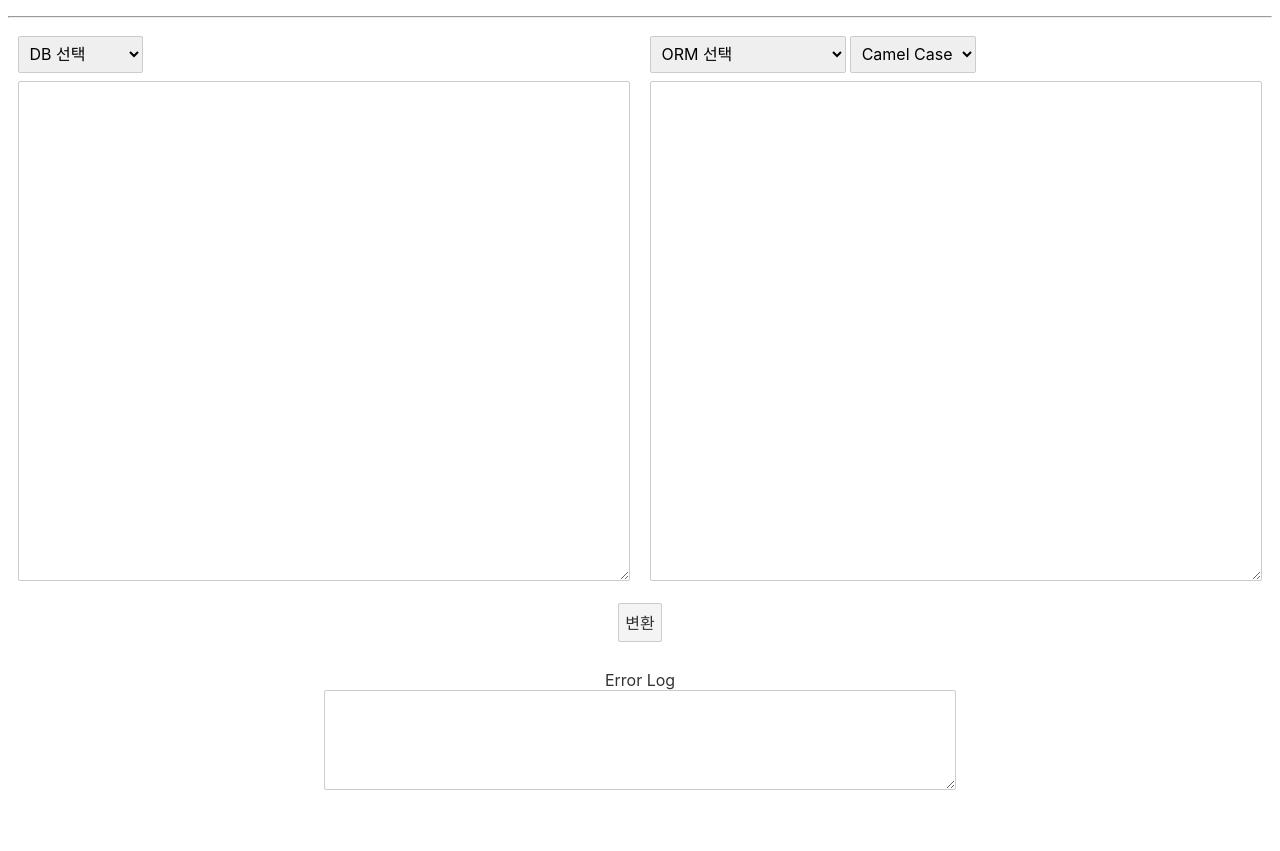
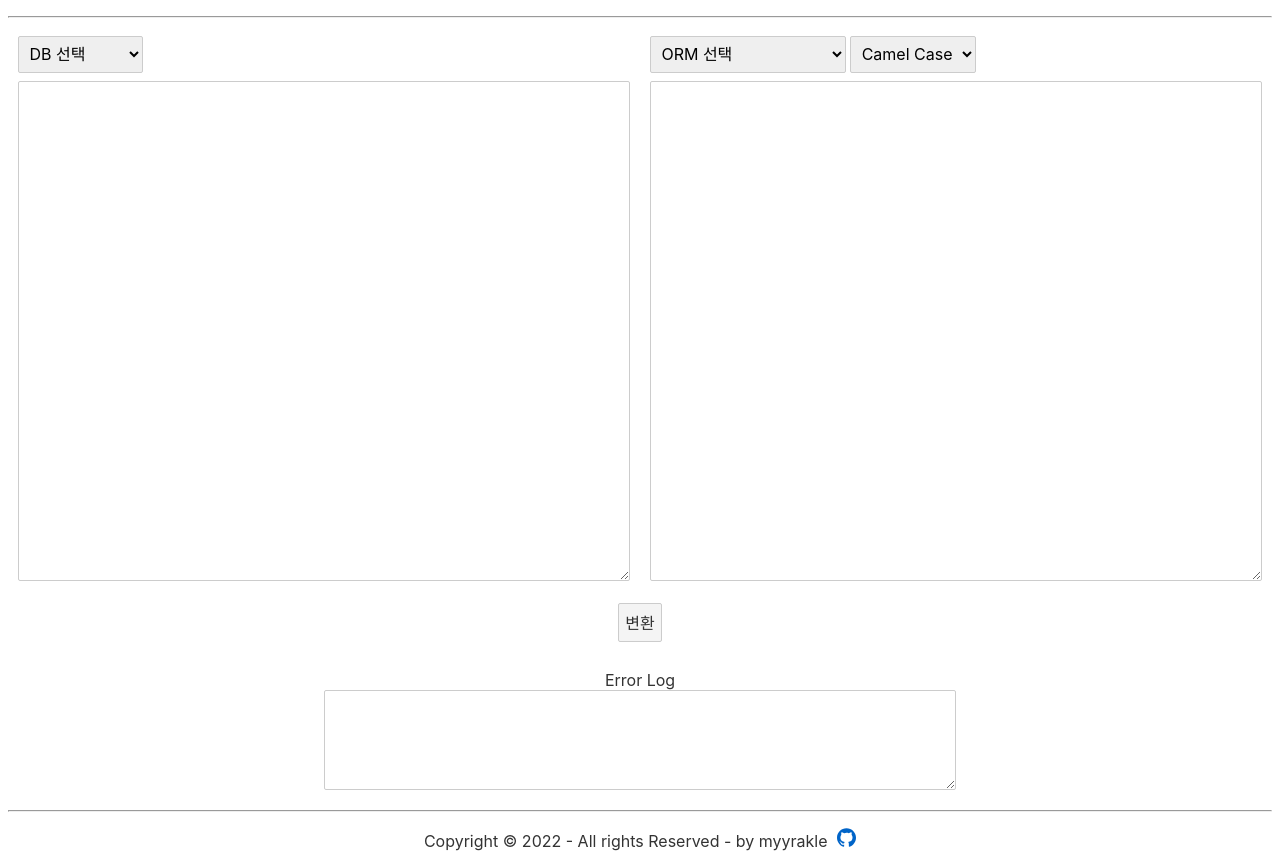
Before and after one commit to myyrakle/eojuk-guksu, a Svelte app: page / in a window 1280 px wide. Before the commit the page ends 802 px from the top, so only its background shows below. Built offline with nearby package versions, Linux system fonts and the light colour scheme.

Commit message:
add: Footer 컴포넌트 추가

```diff
--- a/package.json
+++ b/package.json
@@ -15,11 +15,11 @@
     "rollup": "^2.3.4",
     "rollup-plugin-css-only": "^3.1.0",
     "rollup-plugin-livereload": "^2.0.0",
-    "rollup-plugin-svelte": "^7.0.0",
+    "rollup-plugin-svelte": "^7.1.0",
     "rollup-plugin-terser": "^7.0.0",
     "svelte": "^3.0.0",
     "svelte-check": "^1.0.0",
-    "svelte-preprocess": "^4.0.0",
+    "svelte-preprocess": "^4.10.7",
     "tslib": "^2.0.0",
     "typescript": "^3.9.3"
   },
--- a/rollup.config.js
+++ b/rollup.config.js
@@ -1,11 +1,11 @@
-import svelte from 'rollup-plugin-svelte';
-import commonjs from '@rollup/plugin-commonjs';
-import resolve from '@rollup/plugin-node-resolve';
-import livereload from 'rollup-plugin-livereload';
-import { terser } from 'rollup-plugin-terser';
-import sveltePreprocess from 'svelte-preprocess';
-import typescript from '@rollup/plugin-typescript';
-import css from 'rollup-plugin-css-only';
+import svelte from "rollup-plugin-svelte";
+import commonjs from "@rollup/plugin-commonjs";
+import resolve from "@rollup/plugin-node-resolve";
+import livereload from "rollup-plugin-livereload";
+import { terser } from "rollup-plugin-terser";
+import sveltePreprocess from "svelte-preprocess";
+import typescript from "@rollup/plugin-typescript";
+import css from "rollup-plugin-css-only";
 
 const production = !process.env.ROLLUP_WATCH;
 
@@ -19,36 +19,44 @@ function serve() {
   return {
     writeBundle() {
       if (server) return;
-			server = require('child_process').spawn('npm', ['run', 'start', '--', '--dev'], {
-				stdio: ['ignore', 'inherit', 'inherit'],
-				shell: true
-			});
+      server = require("child_process").spawn(
+        "npm",
+        ["run", "start", "--", "--dev"],
+        {
+          stdio: ["ignore", "inherit", "inherit"],
+          shell: true,
+        }
+      );
 
-			process.on('SIGTERM', toExit);
-			process.on('exit', toExit);
-		}
+      process.on("SIGTERM", toExit);
+      process.on("exit", toExit);
+    },
   };
 }
 
 export default {
-	input: 'src/main.ts',
+  input: "src/main.ts",
   output: {
     sourcemap: true,
-		format: 'iife',
-		name: 'app',
-		file: 'public/build/bundle.js'
+    format: "iife",
+    name: "app",
+    file: "public/build/bundle.js",
   },
   plugins: [
     svelte({
-			preprocess: sveltePreprocess(),
+      preprocess: sveltePreprocess({
+        scss: {
+          includePaths: ["theme"],
+        },
+      }),
       compilerOptions: {
         // enable run-time checks when not in production
-				dev: !production
-			}
+        dev: !production,
+      },
     }),
     // we'll extract any component CSS out into
     // a separate file - better for performance
-		css({ output: 'bundle.css' }),
+    css({ output: "bundle.css" }),
 
     // If you have external dependencies installed from
     // npm, you'll most likely need these plugins. In
@@ -57,12 +65,12 @@ export default {
     // https://github.com/rollup/plugins/tree/master/packages/commonjs
     resolve({
       browser: true,
-			dedupe: ['svelte']
+      dedupe: ["svelte"],
     }),
     commonjs(),
     typescript({
       sourceMap: !production,
-			inlineSources: !production
+      inlineSources: !production,
     }),
 
     // In dev mode, call `npm run start` once
@@ -71,13 +79,13 @@ export default {
 
     // Watch the `public` directory and refresh the
     // browser on changes when not in production
-		!production && livereload('public'),
+    !production && livereload("public"),
 
     // If we're building for production (npm run build
     // instead of npm run dev), minify
-		production && terser()
+    production && terser(),
   ],
   watch: {
-		clearScreen: false
-	}
+    clearScreen: false,
+  },
 };
--- a/src/App.svelte
+++ b/src/App.svelte
@@ -1,4 +1,5 @@
 <script lang="ts">
+  import Footer from "./components/Footer.svelte";
   import type { SelectOption } from "./types/select-option";
 
   export let database: SelectOption[];
@@ -60,9 +61,7 @@
             <option value={option.value}>{option.view}</option>
           {/each}</select
         >
-                <select
-                    id="right-select-fieldname"
-                    bind:value={selectedFieldname}
+        <select id="right-select-fieldname" bind:value={selectedFieldname}
           >{#each fieldname as option}
             <option value={option.value} selected={option.selected}
               >{option.view}</option
@@ -80,6 +79,8 @@
     Error Log <br />
     <textarea readonly id="error-textarea">{errorLog}</textarea>
   </div>
+
+  <Footer />
 </main>
 
 <style>
--- /dev/null
+++ b/src/components/Footer.svelte
@@ -0,0 +1,39 @@
+<script>
+</script>
+
+<main>
+  <hr />
+  <footer class="footer">
+    <p>
+      Copyright © 2022 - All rights Reserved - by myyrakle
+
+      <a
+        class="footer-icon"
+        aria-label="GitHub"
+        href="https://github.com/myyrakle"
+        rel="noopener"
+        target="_blank"
+        ><svg aria-label="github" height="19" viewBox="0 0 14 14" width="19"
+          ><path
+            d="M7 .175c-3.872 0-7 3.128-7 7 0 3.084 2.013 5.71 4.79 6.65.35.066.482-.153.482-.328v-1.181c-1.947.415-2.363-.941-2.363-.941-.328-.81-.787-1.028-.787-1.028-.634-.438.044-.416.044-.416.7.044 1.071.722 1.071.722.635 1.072 1.641.766 2.035.59.066-.459.24-.765.437-.94-1.553-.175-3.193-.787-3.193-3.456 0-.766.262-1.378.721-1.881-.065-.175-.306-.897.066-1.86 0 0 .59-.197 1.925.722a6.754 6.754 0 0 1 1.75-.24c.59 0 1.203.087 1.75.24 1.335-.897 1.925-.722 1.925-.722.372.963.131 1.685.066 1.86.46.48.722 1.115.722 1.88 0 2.691-1.641 3.282-3.194 3.457.24.219.481.634.481 1.29v1.926c0 .197.131.415.481.328C11.988 12.884 14 10.259 14 7.175c0-3.872-3.128-7-7-7z"
+            fill="currentColor"
+            fill-rule="nonzero"
+          /></svg
+        ></a
+      >
+    </p>
+  </footer>
+</main>
+
+<style>
+  /* FOOTER  */
+  .footer {
+    width: 100%;
+    position: relative;
+    height: auto;
+    text-align: center;
+  }
+  .footer-icon {
+    margin-left: 5px;
+  }
+</style>
```
Also changed, not shown: public/build/bundle.css, public/build/bundle.js, 2 other files (tests, documents, lock files or other folders). Lines whose indentation alone changed are shown as unchanged.
